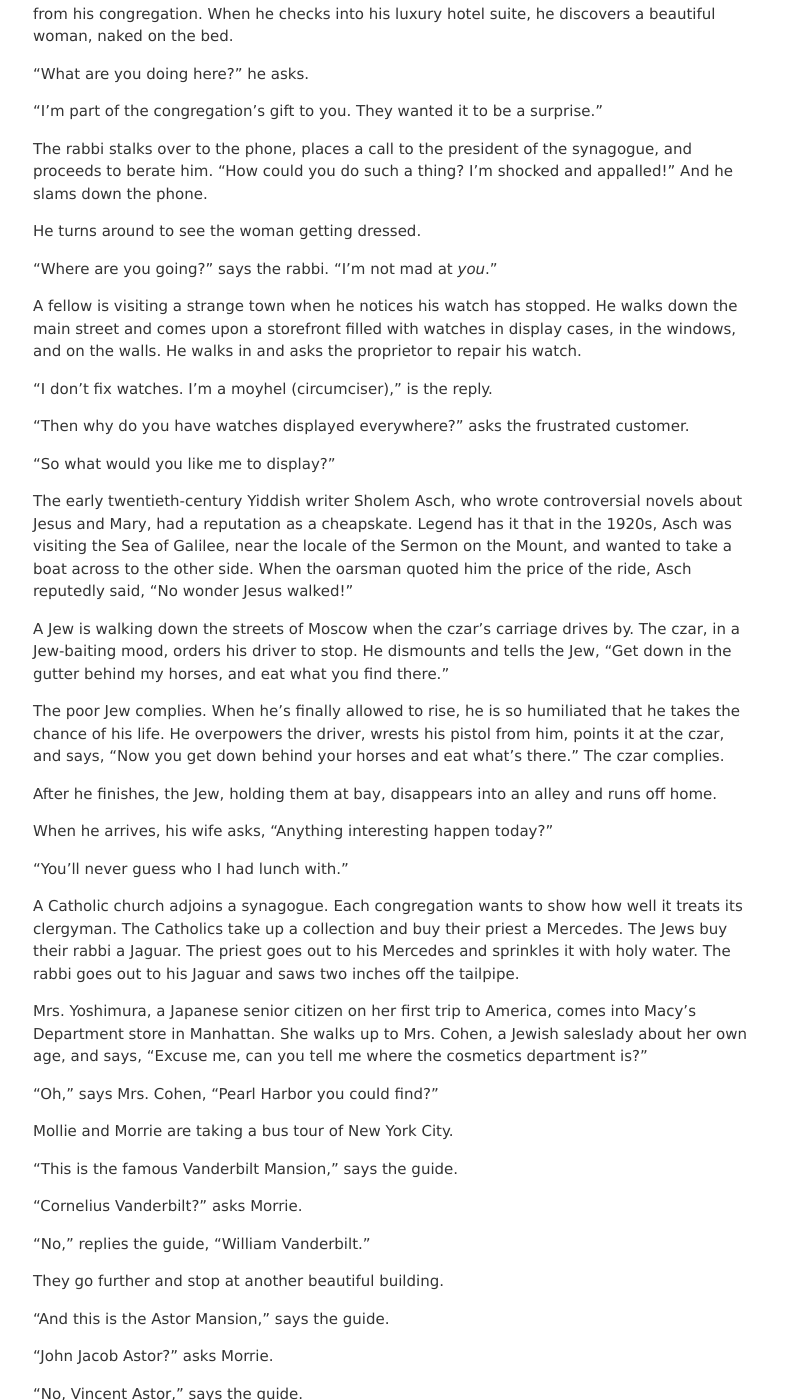
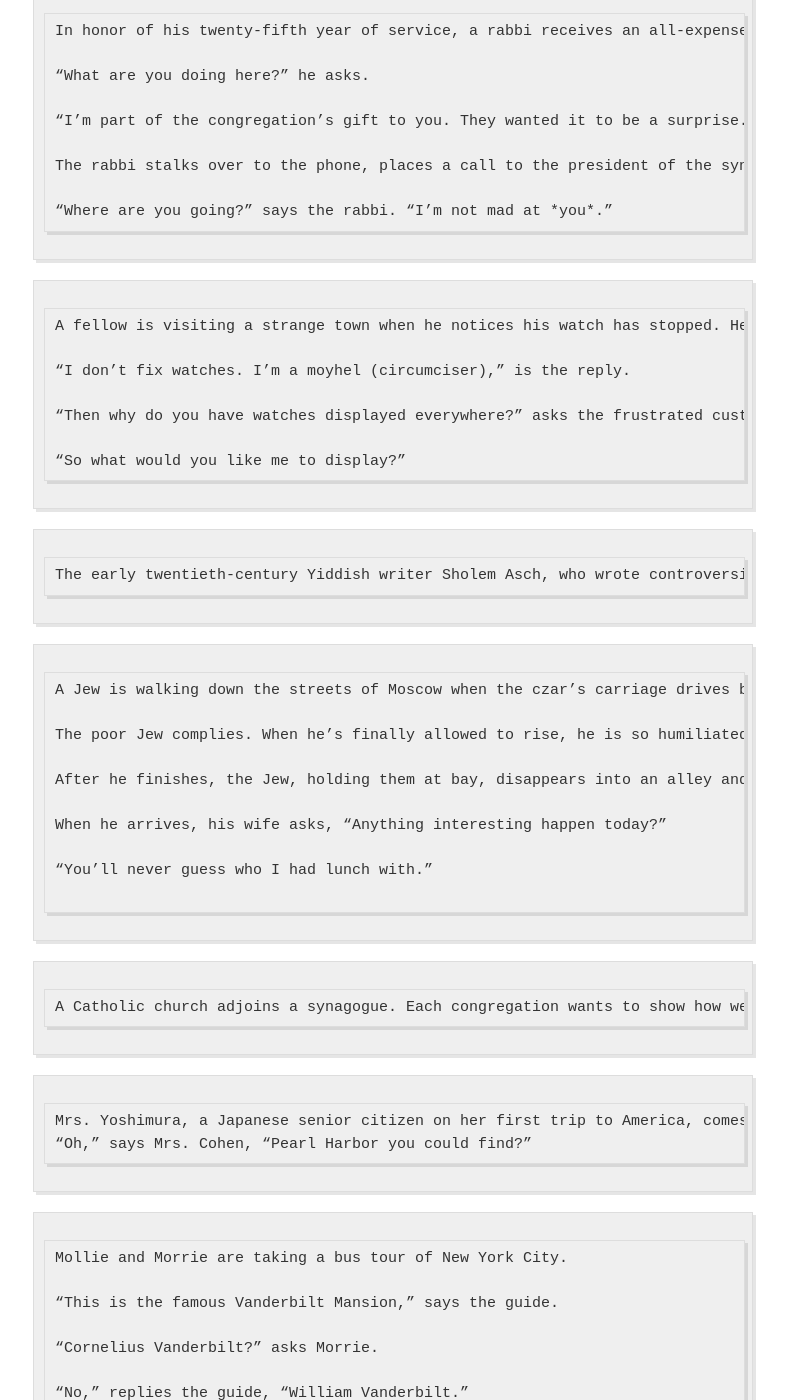
Before and after one commit to jvmallow/jvmallow.github.io, a Jekyll site: the page built from _posts/2025-05-31-Jewish_Humor.md, in a window 1280 px wide and 1400 px high, scrolled down 1205 px. Shown: the whole window, without its empty margins (247-1034 px from the left). Built offline with Jekyll 4.4.1, drawn with Linux system fonts in a browser that asks for light colours; a script that is not in the unit is left out; some of the changed text lies outside the part shown.

Commit message:
Update 2025-05-31-Jewish_Humor.md

```diff
--- a/_posts/2025-05-31-Jewish_Humor.md
+++ b/_posts/2025-05-31-Jewish_Humor.md
@@ -39,20 +39,19 @@ The rabbit answers, "I came in on Autocorrect."
 
 Here are a few more.
 
-
+~~~
 In honor of his twenty-fifth year of service, a rabbi receives an all-expenses paid trip to Miami from his congregation. When he checks into his luxury hotel suite, he discovers a beautiful woman, naked on the bed.
 
 “What are you doing here?” he asks.
 
 “I’m part of the congregation’s gift to you. They wanted it to be a surprise.”
 
-The rabbi stalks over to the phone, places a call to the president of the synagogue, and proceeds to berate him. “How could you do such a thing? I’m shocked and appalled!” And he slams down the phone.
-
-He turns around to see the woman getting dressed.
+The rabbi stalks over to the phone, places a call to the president of the synagogue, and proceeds to berate him. “How could you do such a thing? I’m shocked and appalled!” And he slams down the phone. He turns around to see the woman getting dressed.
 
 “Where are you going?” says the rabbi. “I’m not mad at *you*.”
+~~~
 
-
+~~~
 A fellow is visiting a strange town when he notices his watch has stopped. He walks down the main street and comes upon a storefront filled with watches in display cases, in the windows, and on the walls. He walks in and asks the proprietor to repair his watch.
 
 “I don’t fix watches. I’m a moyhel (circumciser),” is the reply.
@@ -60,11 +59,13 @@ A fellow is visiting a strange town when he notices his watch has stopped. He wa
 “Then why do you have watches displayed everywhere?” asks the frustrated customer.
 
 “So what would you like me to display?”
+~~~
 
+~~~
+The early twentieth-century Yiddish writer Sholem Asch, who wrote controversial novels about Jesus and Mary, had a reputation as a cheapskate. Legend has it that in the 1920s, Asch was visiting the Sea of Galilee, near the locale of the Sermon on the Mount, and wanted to take a boat across to the other side. When the oarsman quoted him the price of the ride, Asch reputedly said, “No wonder Jesus walked!”
+~~~
 
-The early twentieth-century Yiddish writer Sholem Asch, who wrote controversial novels about Jesus and Mary, had a reputation as a cheapskate. Legend has it that in the 1920s, Asch was visiting the Sea of Galilee, near the locale of the Sermon on the Mount, and wanted to take a boat across to the other side. When the oarsman quoted him the price of the ride, Asch reputedly said, “No wonder Jesus walked!”
-
-
+~~~
 A Jew is walking down the streets of Moscow when the czar’s carriage drives by. The czar, in a Jew-baiting mood, orders his driver to stop. He dismounts and tells the Jew, “Get down in the gutter behind my horses, and eat what you find there.”
 
 The poor Jew complies. When he’s finally allowed to rise, he is so humiliated that he takes the chance of his life. He overpowers the driver, wrests his pistol from him, points it at the czar, and says, “Now you get down behind your horses and eat what’s there.” The czar complies.
@@ -75,14 +76,18 @@ When he arrives, his wife asks, “Anything interesting happen today?”
 
 “You’ll never guess who I had lunch with.”
 
+~~~
 
+~~~
 A Catholic church adjoins a synagogue. Each congregation wants to show how well it treats its clergyman. The Catholics take up a collection and buy their priest a Mercedes. The Jews buy their rabbi a Jaguar. The priest goes out to his Mercedes and sprinkles it with holy water. The rabbi goes out to his Jaguar and saws two inches off the tailpipe.
+~~~
 
+~~~
 Mrs. Yoshimura, a Japanese senior citizen on her first trip to America, comes into Macy’s Department store in Manhattan. She walks up to Mrs. Cohen, a Jewish saleslady about her own age, and says, “Excuse me, can you tell me where the cosmetics department is?”
+“Oh,” says Mrs. Cohen, “Pearl Harbor you could find?”
+~~~
 
-“Oh,” says Mrs. Cohen, “Pearl Harbor you could find?”
-
-
+~~~
 Mollie and Morrie are taking a bus tour of New York City.
 
 “This is the famous Vanderbilt Mansion,” says the guide.
@@ -104,6 +109,7 @@ Finally, the bus stops in front of a beautiful church.
 “And this is the famous Christ Church,” says the guide.
 
 Mollie grabs Morrie’s arm and mutters, “Don't you open your mouth."
+~~~
 
 
 I'll upload more each week. Watch this space!
```
